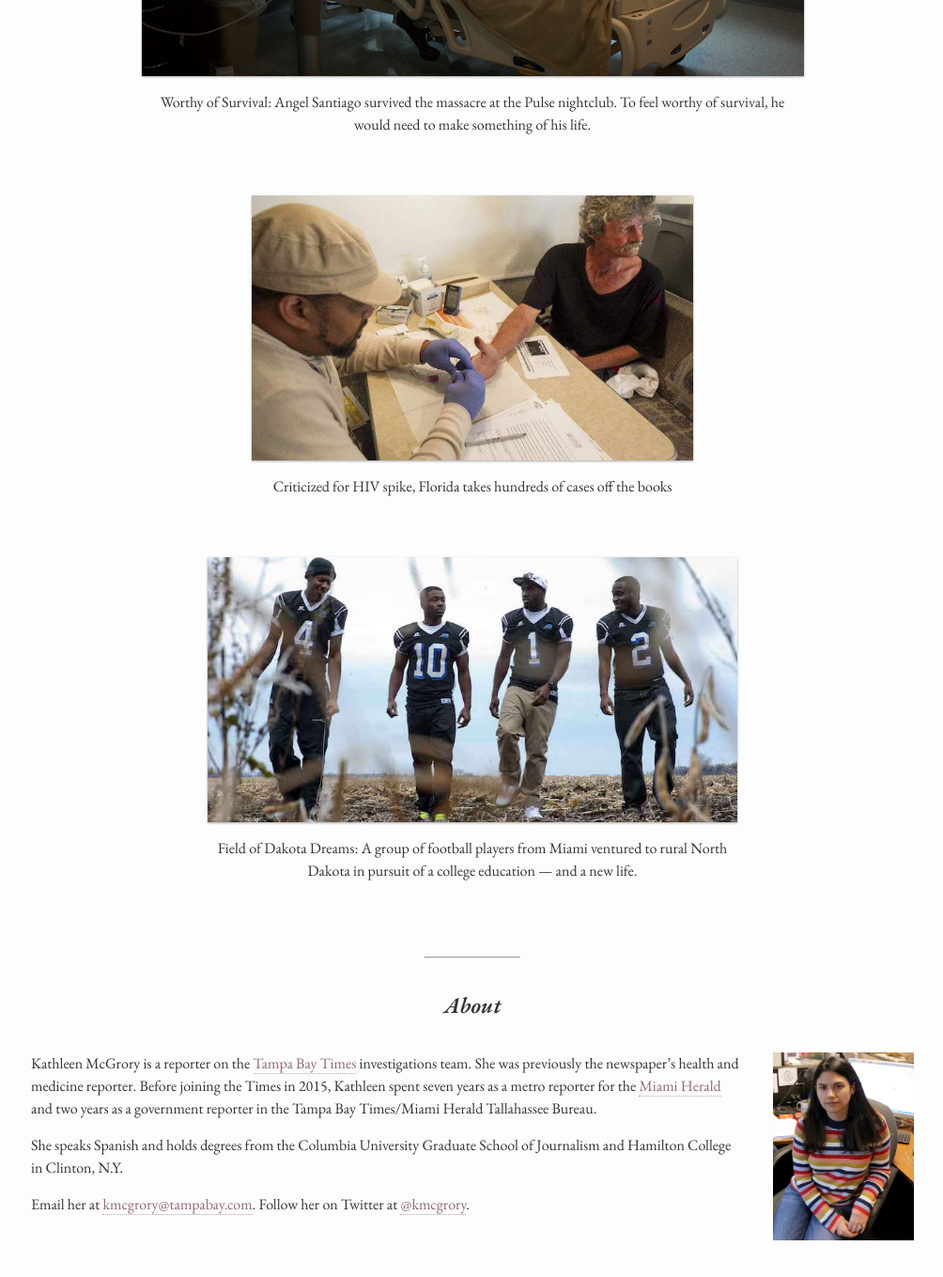
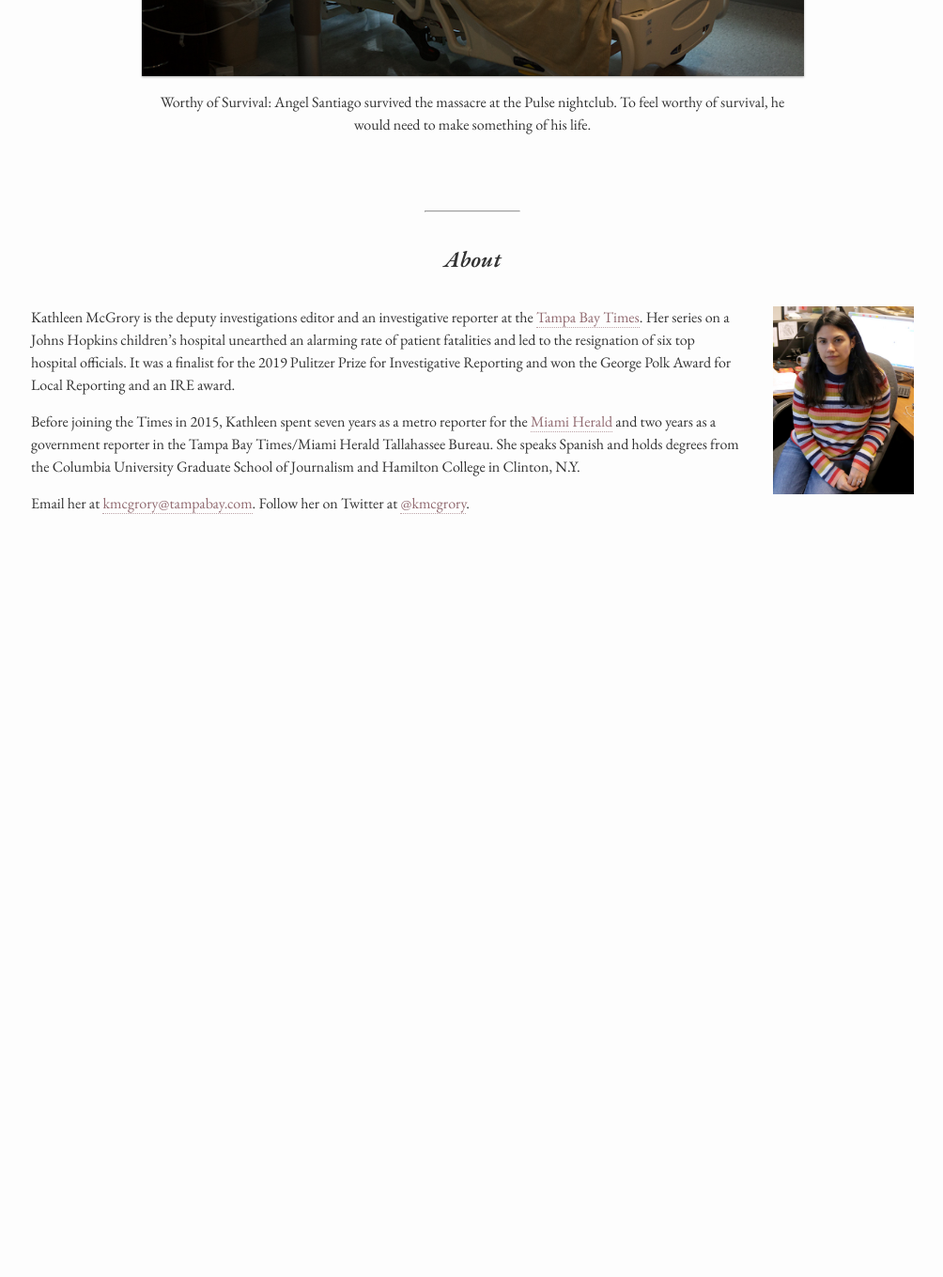
Before and after one commit to kmcgrory/kmcgrory.github.io, a Jekyll site: the page built from index.md, in a window 1280 px wide and 1400 px high, scrolled down 2274 px. Shown: the top 1359 px of the window at 94% size, without its empty margins (137-1141 px from the left). Built offline with Jekyll 4.4.1, drawn with Linux system fonts in a browser that asks for light colours; our own code applies the rules of GitHub Pages for plain Markdown files; after the commit the page ends 2917 px from its top, so only the background shows below that.

Commit message:
Update index.md

```diff
--- a/index.md
+++ b/index.md
@@ -24,13 +24,6 @@ stories:
   url: 'http://www.tampabay.com/projects/2016/features/pulse-shooting-survivor-angel-santiago-recovery/'
   img: 'pulse.jpg'
   class: big
-- hed: 'Criticized for HIV spike, Florida takes hundreds of cases off the books'
-  url: 'http://www.tampabay.com/news/health/criticized-for-hiv-spike-florida-takes-hundreds-of-cases-off-the-books/2270876'
-  img: 'hiv.jpg'
-- hed: 'Field of Dakota Dreams: A group of football players from Miami ventured to rural North Dakota in pursuit of a college education — and a new life.'
-  url: 'http://media.miamiherald.com/static/media/projects/2013/field-of-dakota-dreams/'
-  img: 'dakota.jpg'
-  class: medium
 ---
 
 ## Selected work
@@ -52,8 +45,8 @@ stories:
 
 <img class="right" src="img/mcgrory.jpg"/>
 
-Kathleen McGrory is a reporter on the [Tampa Bay Times](http://tampabay.com) investigations team. She was previously the newspaper’s health and medicine reporter. Before joining the Times in 2015, Kathleen spent seven years as a metro reporter for the [Miami Herald](http://miamiherald.com) and two years as a government reporter in the Tampa Bay Times/Miami Herald Tallahassee Bureau.
+Kathleen McGrory is the deputy investigations editor and an investigative reporter at the [Tampa Bay Times](http://tampabay.com). Her series on a Johns Hopkins children’s hospital unearthed an alarming rate of patient fatalities and led to the resignation of six top hospital officials. It was a finalist for the 2019 Pulitzer Prize for Investigative Reporting and won the George Polk Award for Local Reporting and an IRE award.
 
-She speaks Spanish and holds degrees from the Columbia University Graduate School of Journalism and Hamilton College in Clinton, N.Y.
+Before joining the Times in 2015, Kathleen spent seven years as a metro reporter for the [Miami Herald](http://miamiherald.com) and two years as a government reporter in the Tampa Bay Times/Miami Herald Tallahassee Bureau. She speaks Spanish and holds degrees from the Columbia University Graduate School of Journalism and Hamilton College in Clinton, N.Y.
 
 Email her at [kmcgrory@tampabay.com](mailto:kmcgrory@tampabay.com). Follow her on Twitter at [@kmcgrory](http://twitter.com/kmcgrory).
```
